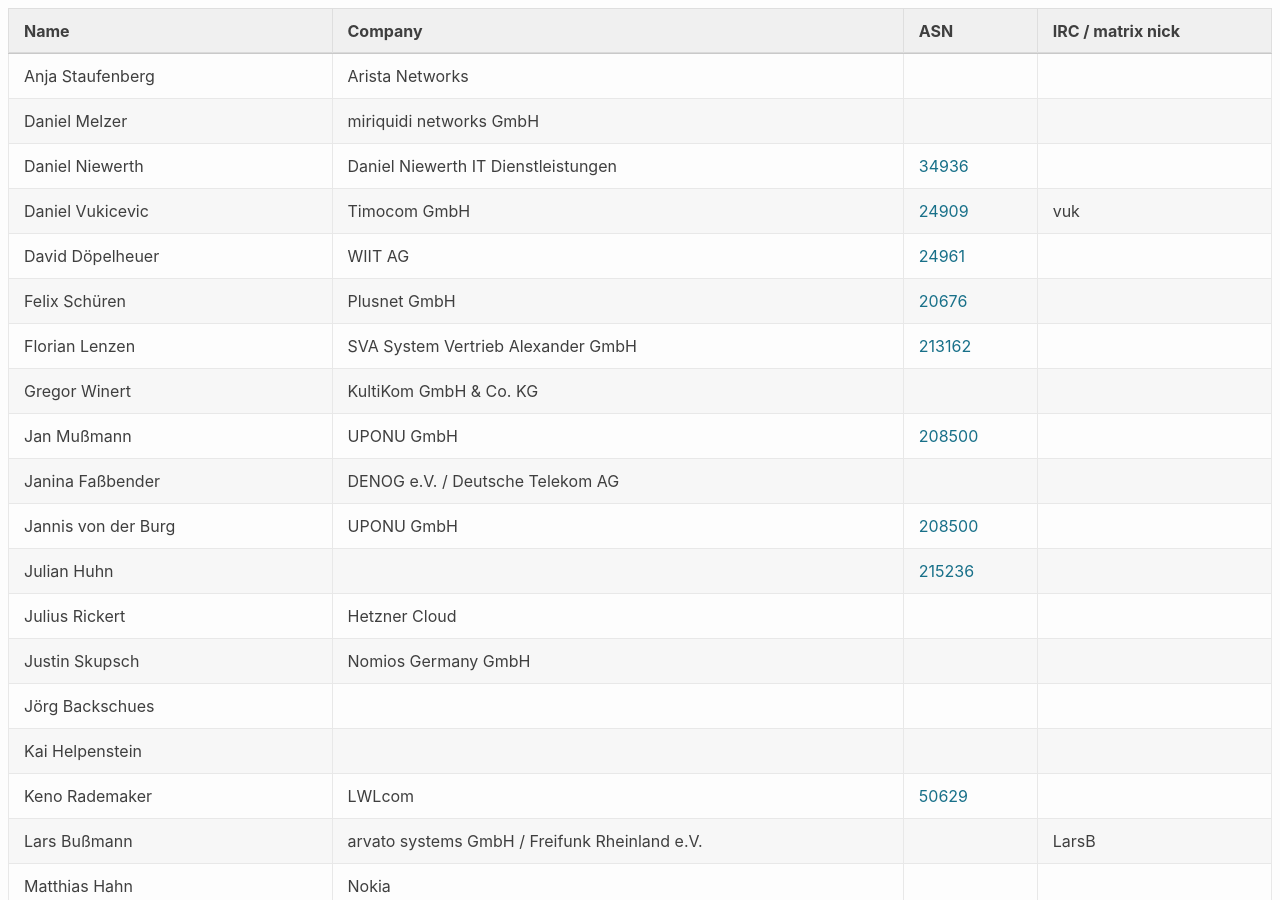
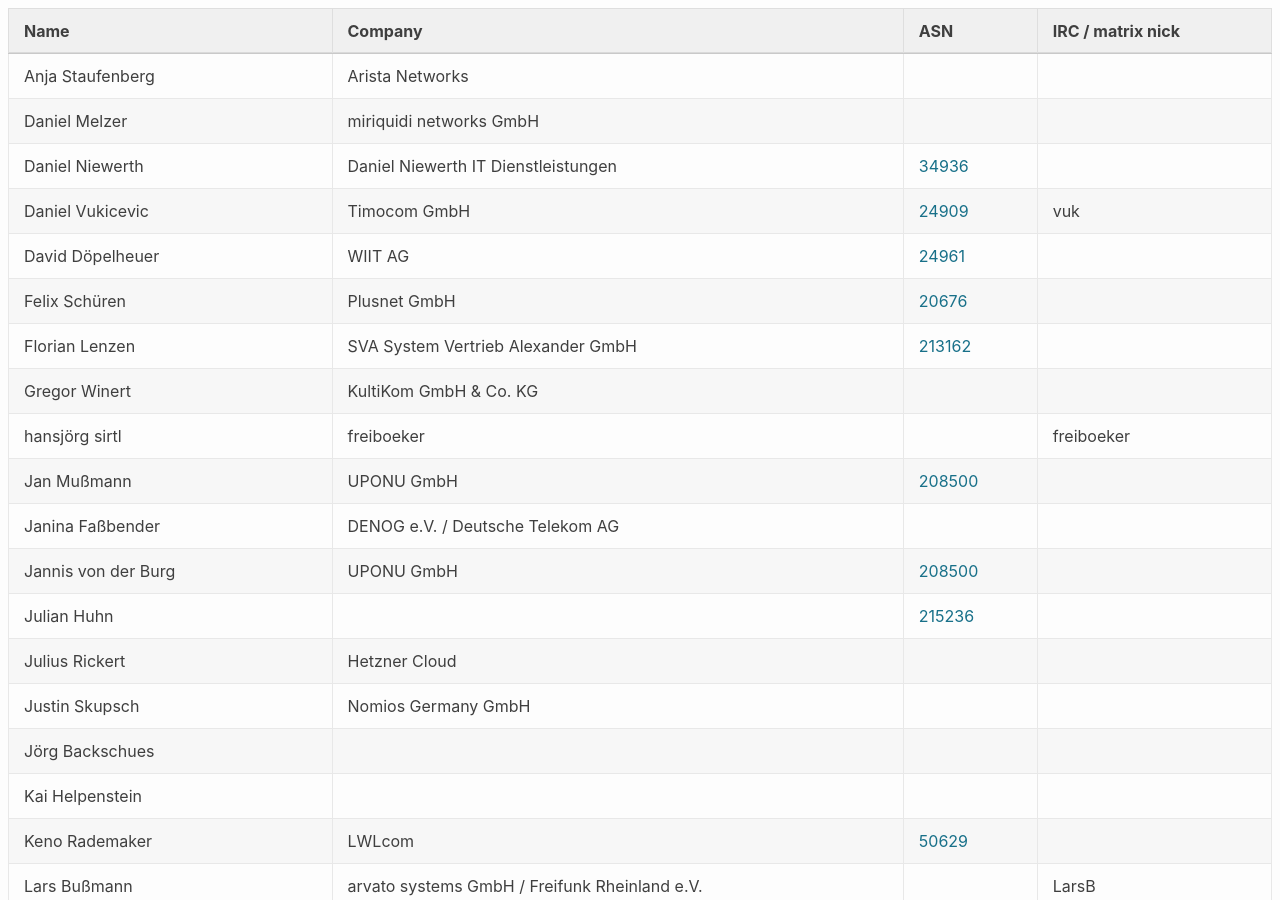
Before and after one commit to denog/pretix-attendeelist, a Jekyll site: the page built from denogmeetup25-02/index.markdown, in a window 1280 px wide and 900 px high. Built offline with Jekyll 4.4.1, drawn with Linux system fonts in a browser that asks for light colours.

Commit message:
Latest data: Sat Feb 15 14:29:17 UTC 2025

```diff
--- a/_data/attendees_denogmeetup25-02.json
+++ b/_data/attendees_denogmeetup25-02.json
@@ -45,6 +45,12 @@
     "name": "Gregor Winert",
     "company": "KultiKom GmbH & Co. KG",
     "irc": null,
+    "asn": null
+  },
+  {
+    "name": "hansjörg sirtl",
+    "company": "freiboeker",
+    "irc": "freiboeker",
     "asn": null
   },
   {
```
